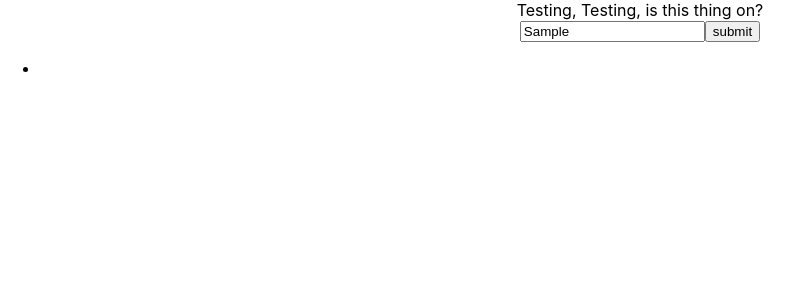
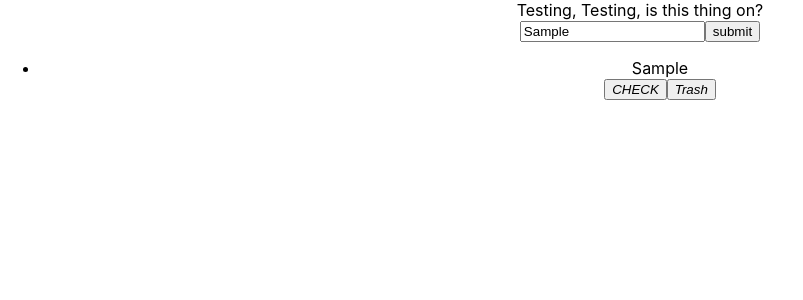
Before and after one commit to Medeirosseth/ReadyCheckGo, a React (Create React App) app in the folder rcg/: page / in a window 1280 px wide. Both pictures are taken after typing "Sample" into the empty fields and a click on the button "submit". Shown: the top 300 px of the page, without its empty margins (0-803 px from the left). Built offline with nearby package versions, Linux system fonts and the light colour scheme.

Commit message:
add adding text function

```diff
--- a/rcg/src/App.js
+++ b/rcg/src/App.js
@@ -16,7 +16,9 @@ function App() {
         items={items}
         inputText={inputText}
       />
-      <CheckList />
+      <CheckList
+        items={items}
+      />
     </div>
   );
 }
--- a/rcg/src/components/CheckList.js
+++ b/rcg/src/components/CheckList.js
@@ -1,15 +1,15 @@
 import React from "react"
+import Item from "./Item"
 
 const CheckList = ({items, setItems}) => {
 return(
   <div>
     <ul>
-      <li>
-      <item
-      items={items}
-      setItems={setItems}
-      />
-      </li>
+      {items.map(item => (
+        <Item
+          text={item.text}
+         />
+      ))}
     </ul>
   </div>
 
--- a/rcg/src/components/Form.js
+++ b/rcg/src/components/Form.js
@@ -19,7 +19,7 @@ const Form = ({setInputText, setItems, items, inputText}) => {
   }
   return(
     <form>
-      <input onChange={inputTextHandler} type="text"></input>
+      <input value={inputText} onChange={inputTextHandler} type="text"></input>
       <button onClick={inputSubmitHandler} type="submit">submit</button>
     </form>
   )
--- a/rcg/src/components/Item.js
+++ b/rcg/src/components/Item.js
@@ -0,0 +1,19 @@
+import React from "react";
+
+
+const Item = ({text}) => {
+  return (
+    <div className="item">
+      <li className="todo-item">{text}</li>
+      <button>
+        <i className="fas fa-check">CHECK</i>
+      </button>
+      <button>
+        <i className="fas fa-trash">Trash</i>
+      </button>
+    </div>
+
+  );
+}
+
+export default Item;
```
